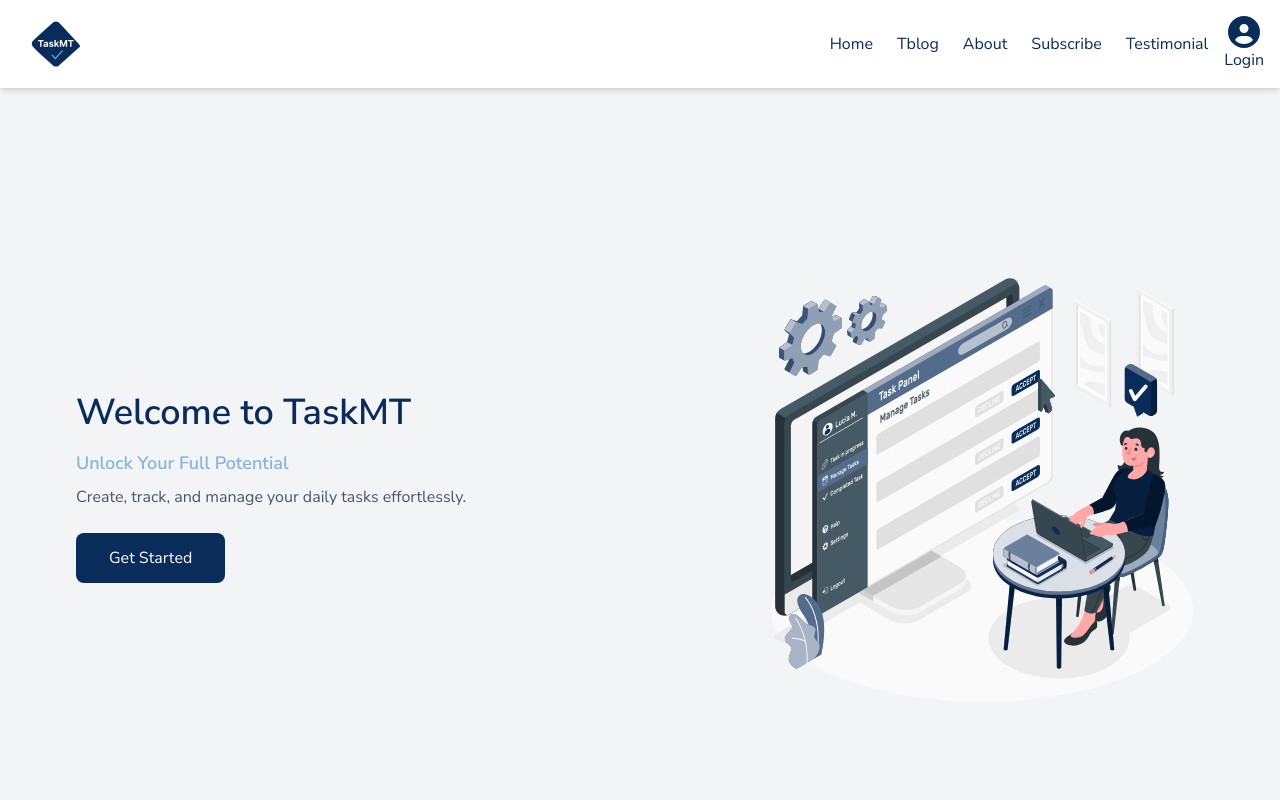
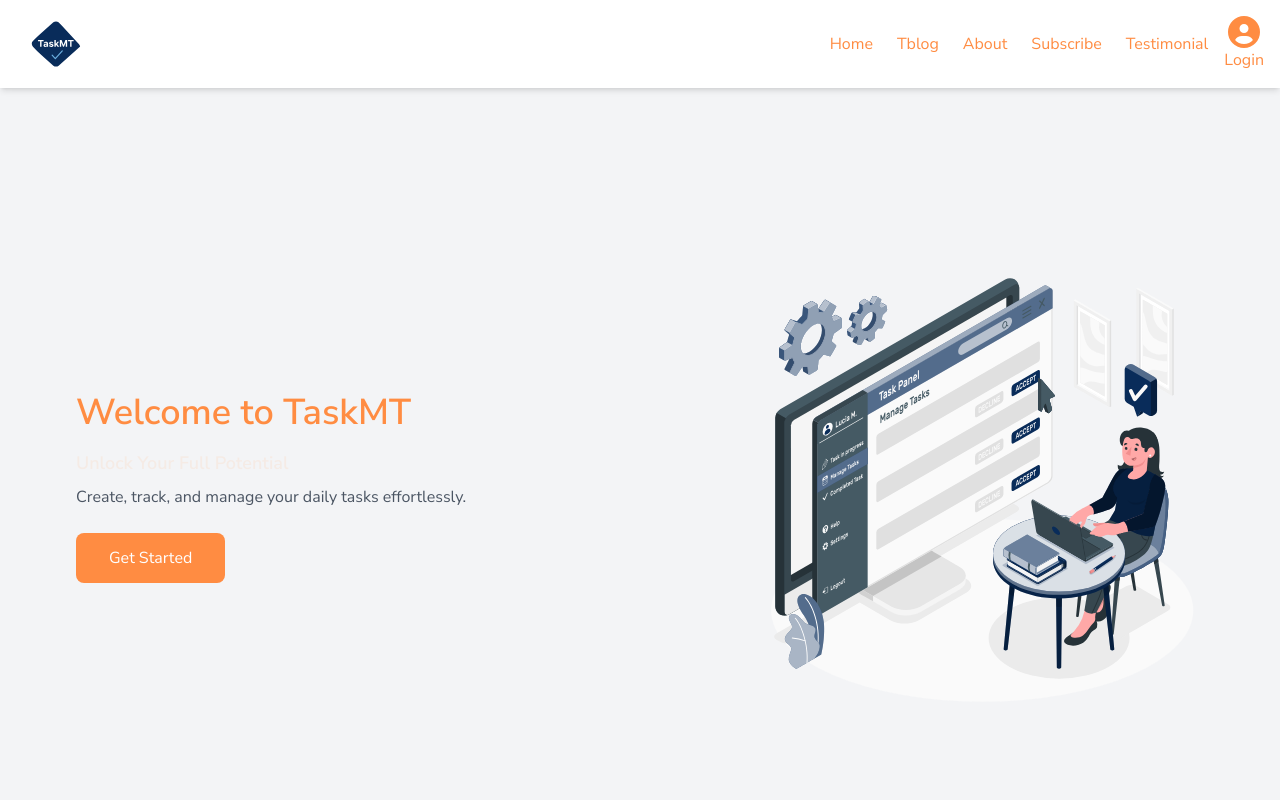
Before and after one commit to Vanessa082/TaskMT, a React (Vite) app in the folder TaskMT_frontend/: page / in a window 1280 px wide. Shown: the top 800 px of the page. Built offline with nearby package versions, Linux system fonts and the light colour scheme; no server answers.

Commit message:
changed the color pallete

```diff
--- a/TaskMT_frontend/src/index.css
+++ b/TaskMT_frontend/src/index.css
@@ -9,13 +9,13 @@
   -webkit-font-smoothing: antialiased;
   -moz-osx-font-smoothing: grayscale;
 
-  --text-color-1: #fff;
-  --text-color-3: #000000de;
-  --text-color-2: #333;
-  --text-color-4: #4878e5;
-  --primary-color: #092c5a;
-  --secondary-color: #83b5de;
-  --sidebar-color: #ebebeb;
+  --primary-color: #ff8c42;
+  --secondary-color: #f5ebe5;
+  --accent-color: #2e2e2e;
+  --text-color: #333333;
+  --muted-text-color: #666666;
+  --background-color: #ffffff;
+  --overlay-color: rgba(0, 0, 0, 0.5);
 }
 
 a {
@@ -43,7 +43,6 @@ button {
   transition: border-color 0.25s;
 }
 
-
 /* button:hover {
   border-color: #646cff;
 } */
--- a/TaskMT_frontend/tailwind.config.js
+++ b/TaskMT_frontend/tailwind.config.js
@@ -7,13 +7,13 @@ export default {
   theme: {
     extend: {
       colors: {
-        "text-color-1": "var(--text-color-1)",
-        "text-color-2": "var(--text-color-2)",
-        "text-color-3": "var(--text-color-3)",
-        "text-color-4": "var(--text-color-4)",
         "primary-color": "var(--primary-color)",
         "secondary-color": "var(--secondary-color)",
-        "sidebar-color": "var(--sidebar-color)"
+        "accent-color": "var(--accent-color)",
+        "text-color": "var(--text-color)",
+        "muted-text-color": "var(--muted-text-color)",
+        "background-color": "var(--background-color)",
+        "overlay-color": "var(--overlay-color)"
       },
       transitionTimingFunction: {
         'custom-cubic': 'cubic-bezier(.8,0,.05,1)',
```
